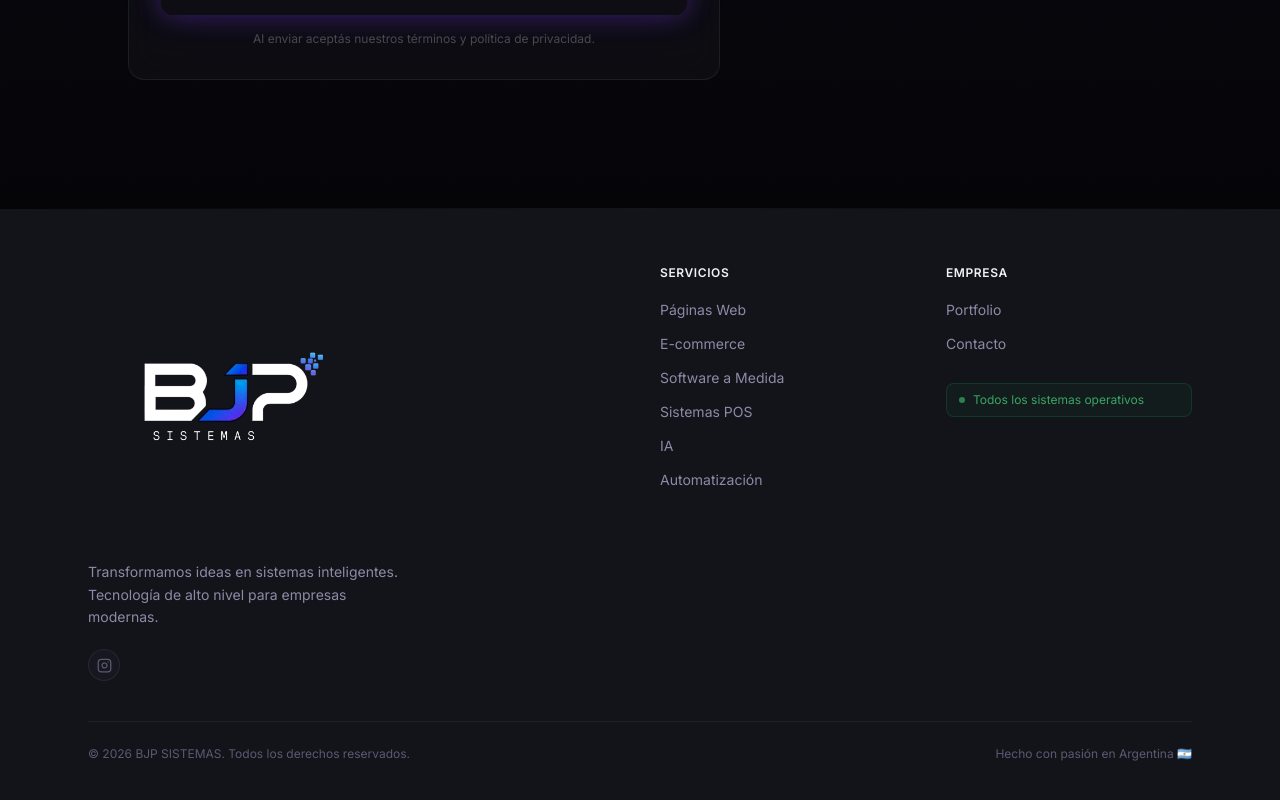
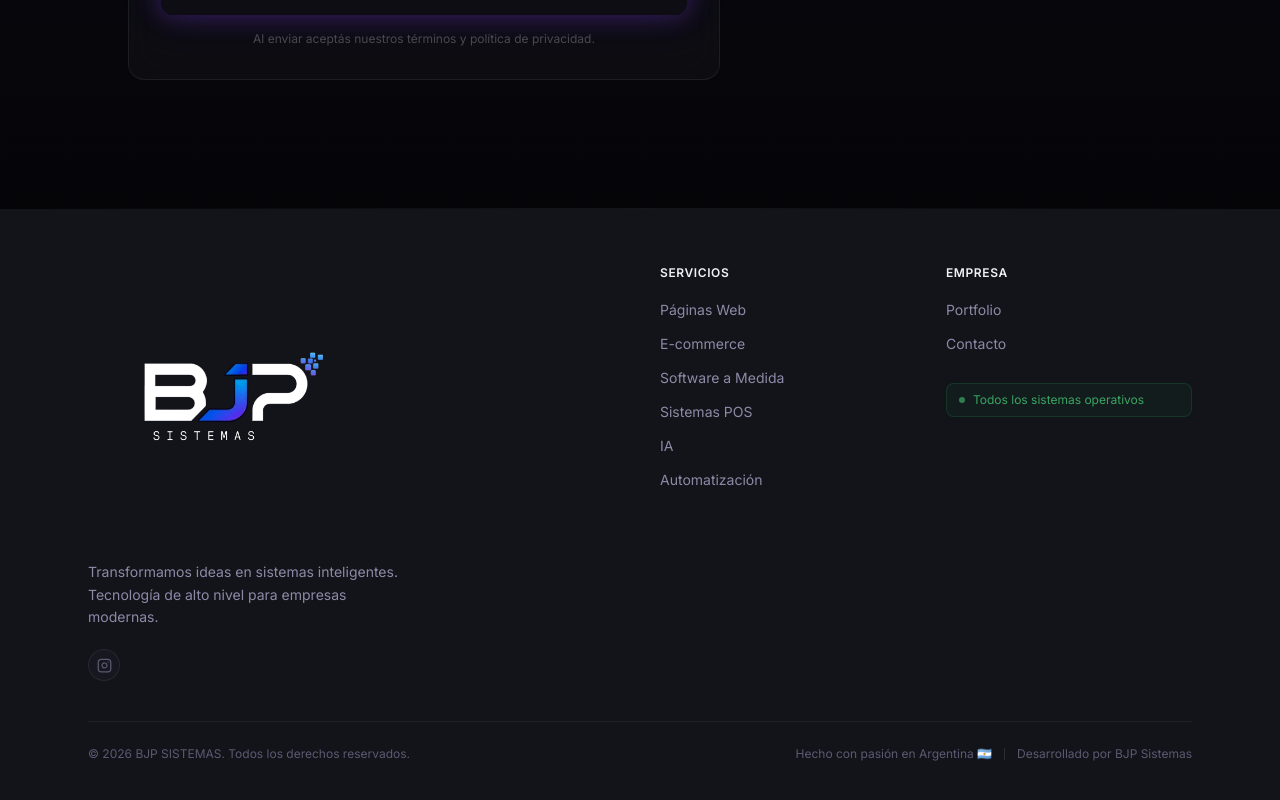
Before and after one commit to brunopighin/BJPSISTEMAS, a Next.js app: page / in a window 1280 px wide. Shown: the part 6768-7568 px from the top of the page. Built offline with nearby package versions, Linux system fonts and the light colour scheme.

Commit message:
Footer: agregar link "Desarrollado por BJP Sistemas" al Instagram
Co-Authored-By: Claude Sonnet 4.6 <noreply@anthropic.com>

```diff
--- a/components/Footer.tsx
+++ b/components/Footer.tsx
@@ -90,7 +90,18 @@ export default function Footer() {
           <div className="h-px bg-white/5 mb-6" />
           <div className="flex flex-col sm:flex-row items-center justify-between gap-3 text-xs text-text-subtle">
             <span>© {new Date().getFullYear()} BJP SISTEMAS. Todos los derechos reservados.</span>
-            <span>Hecho con pasión en Argentina 🇦🇷</span>
+            <div className="flex items-center gap-3">
+              <span>Hecho con pasión en Argentina 🇦🇷</span>
+              <span className="w-px h-3 bg-white/10" />
+              <a
+                href="https://www.instagram.com/bjpsistemas"
+                target="_blank"
+                rel="noopener noreferrer"
+                className="hover:text-violet-light transition-colors duration-200"
+              >
+                Desarrollado por BJP Sistemas
+              </a>
+            </div>
           </div>
         </div>
       </div>
```
